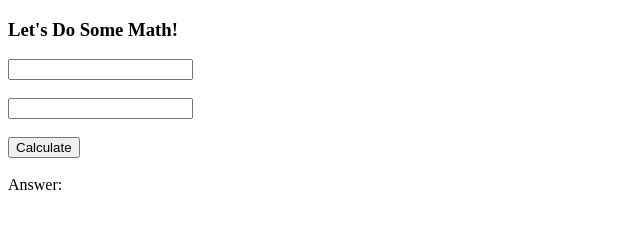
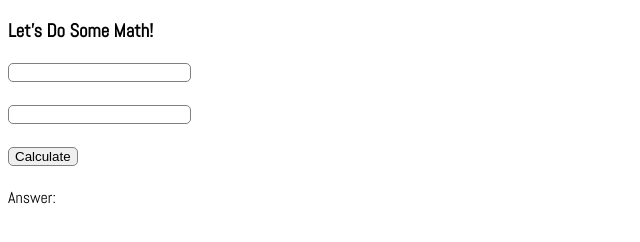
Before and after one commit to corifowler/JS-D2, a plain HTML site: page index.html in a window 1280 px wide. Shown: the whole page, without its empty margins (0-640 px from the left). Drawn offline with Linux system fonts and the light colour scheme.

Commit message:
Changed font and borders

```diff
--- a/index.html
+++ b/index.html
@@ -3,6 +3,7 @@
 <head>
   <title>This is Just Addition</title>
   <link rel="stylesheet" type="text/css" href="main.css">
+  <link href='https://fonts.googleapis.com/css?family=Abel' rel='stylesheet' type='text/css'>
 </head>
 <body>
   <h3>Let's Do Some Math!</h3>
--- a/main.css
+++ b/main.css
@@ -0,0 +1,8 @@
+body {
+  font-family: 'Abel', sans-serif;
+}
+
+body input {
+  border: 1px solid gray;
+  border-radius: 5px;
+}
--- a/main.js
+++ b/main.js
@@ -16,7 +16,7 @@ var addNums = function () {
   var one = firstNum.value;
   var two = secondNum.value;
   var answer = Number(one) + Number(two);
-  return 'The answer is ' + answer + '.';
+  return answer;
 };
 
 // Function to show answer
```
